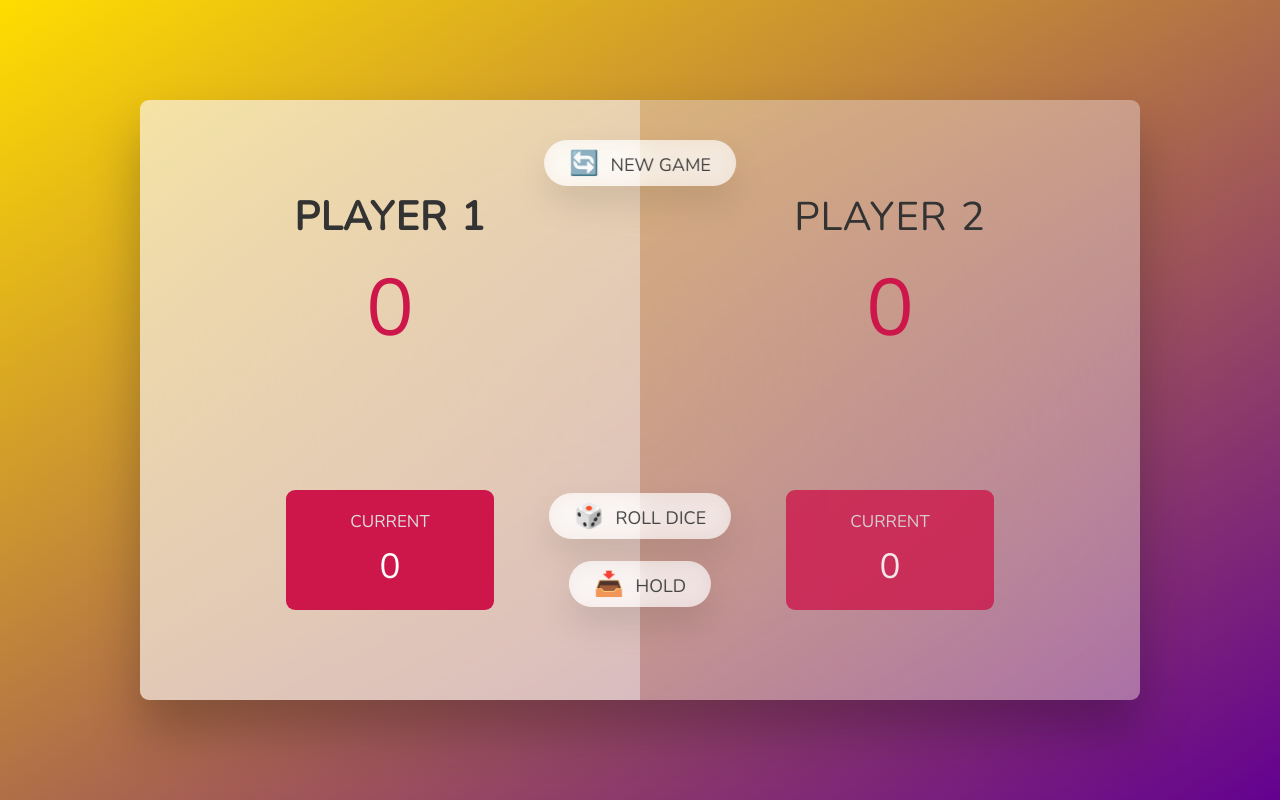
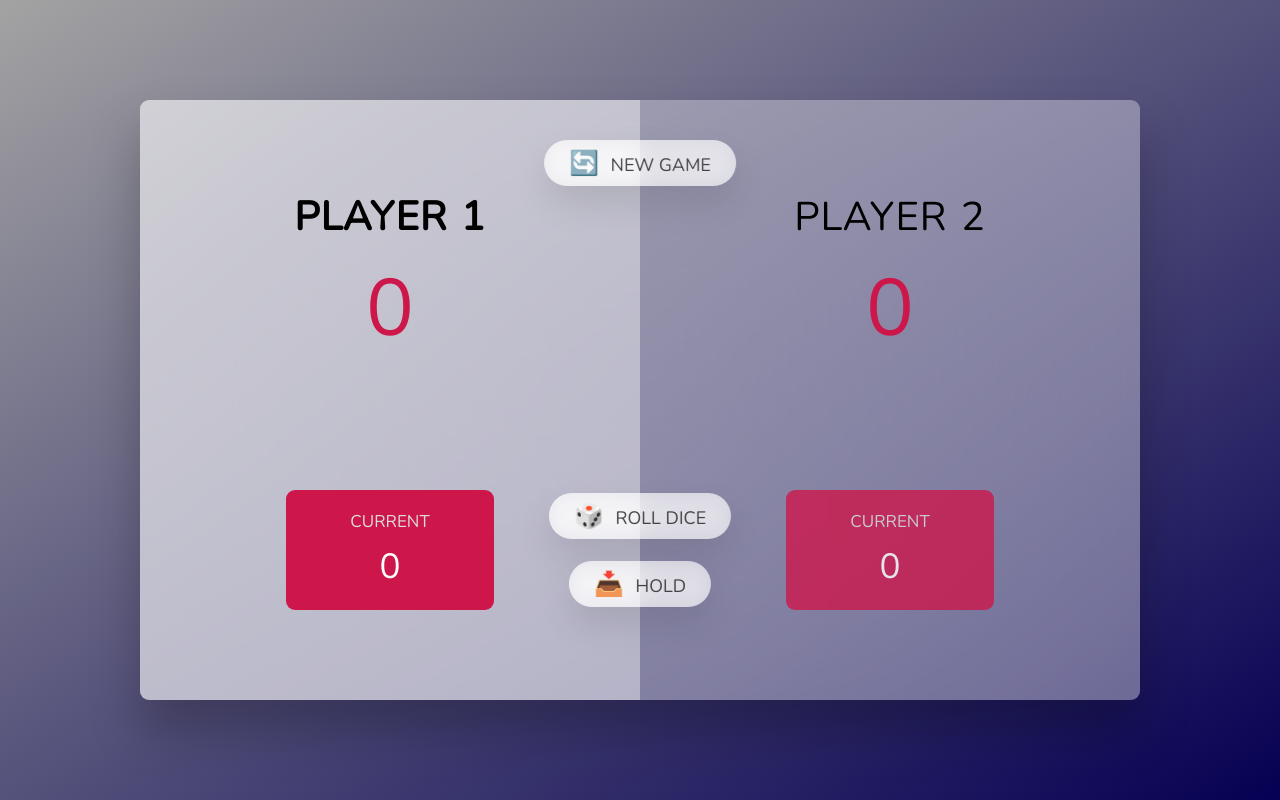
Before and after one commit to Court534/pig-dice-game-js, a plain HTML site: page index.html in a window 1280 px wide. Both pictures are taken after a click on the button "🔄 NEW GAME". Drawn offline with nearby package versions, Linux system fonts and the light colour scheme.

Commit message:
Played around with the styles and cleaned up code

```diff
--- a/script.js
+++ b/script.js
@@ -6,7 +6,7 @@ const player1 = document.querySelector(".player--1");
 const score0 = document.querySelector("#score--0");
 const score1 = document.querySelector("#score--1");
 const current0 = document.querySelector("#current--0");
-const current2 = document.querySelector("#current--1");
+const current1 = document.querySelector("#current--1");
 
 // Dice/Game elements
 const diceImage = document.querySelector(".dice");
@@ -15,13 +15,26 @@ const holdDiceBtn = document.querySelector(".btn--hold");
 const rollDiceBtn = document.querySelector(".btn--roll");
 
 // Starting conditions
-score0.textContent = 0;
-score1.textContent = 0;
-diceImage.classList.add("hidden");
-
+const init = function () {
   const scores = [0, 0];
   let currentScore = 0;
   let activePlayer = 0;
+  let playing = true;
+
+  score0.textContent = 0;
+  score1.textContent = 0;
+  current0.textContent = 0;
+  current1.textContent = 0;
+
+  diceImage.classList.add("hidden");
+  player0.classList.remove("player--winner");
+  player1.classList.remove("player--winner");
+  player0.classList.add("player--active");
+  player1.classList.remove("player--active");
+};
+
+//Run init
+init();
 
 const switchPlayer = function () {
   document.getElementById(`current--${activePlayer}`).textContent = 0;
@@ -33,6 +46,7 @@ const switchPlayer = function () {
 
 // Rolling the dice
 rollDiceBtn.addEventListener("click", function () {
+  if (playing) {
     // Generating a random dice roll
     const dice = Math.trunc(Math.random() * 6) + 1;
 
@@ -50,14 +64,41 @@ rollDiceBtn.addEventListener("click", function () {
       // Switch player
       switchPlayer();
     }
+  }
 });
 
 holdDiceBtn.addEventListener("click", function () {
+  if (playing) {
     // Add current score to active players score
     scores[activePlayer] += currentScore;
-  // Check if score is >= 100, then player wins
     document.getElementById(`score--${activePlayer}`).textContent =
       scores[activePlayer];
+
+    // Check if score is >= 100, then player wins
+    if (scores[activePlayer] >= 20) {
+      // Finish the game
+      playing = false;
+      diceImage.classList.add("hidden");
+      document
+        .querySelector(`.player--${activePlayer}`)
+        .classList.add("player--winner");
+      document
+        .querySelector(`.player--${activePlayer}`)
+        .classList.remove("player--active");
+    } else {
       // If not then switch to the next player
       switchPlayer();
+    }
+  }
 });
+
+newGameBtn.addEventListener("click", function () {
+  score0.textContent = 0;
+  score1.textContent = 0;
+  current0.textContent = 0;
+  current1.textContent = 0;
+  player0.classList.remove("player--winner");
+  player1.classList.remove("player--winner");
+  player0.classList.add("player--active");
+  player1.classList.remove("player--active");
+});
--- a/style.css
+++ b/style.css
@@ -15,8 +15,8 @@ body {
   font-family: 'Nunito', sans-serif;
   font-weight: 400;
   height: 100vh;
-  color: #333;
-  background-image: linear-gradient(to top left, #630190 0%, #ffdd00 100%);
+  color: black;
+  background-image: linear-gradient(to top left, #060053 0%, #a3a3a3 100%);
   display: flex;
   align-items: center;
   justify-content: center;
```
Lines whose indentation alone changed are shown as unchanged.
